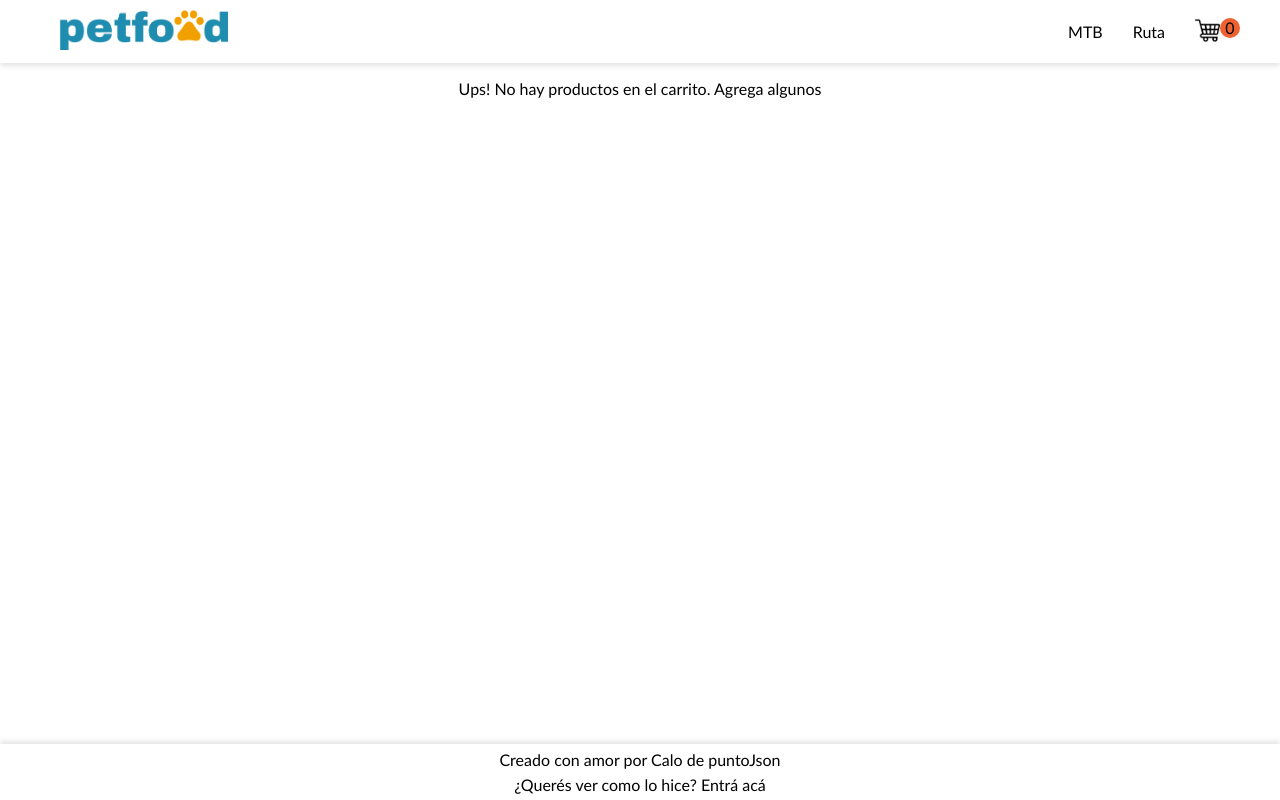
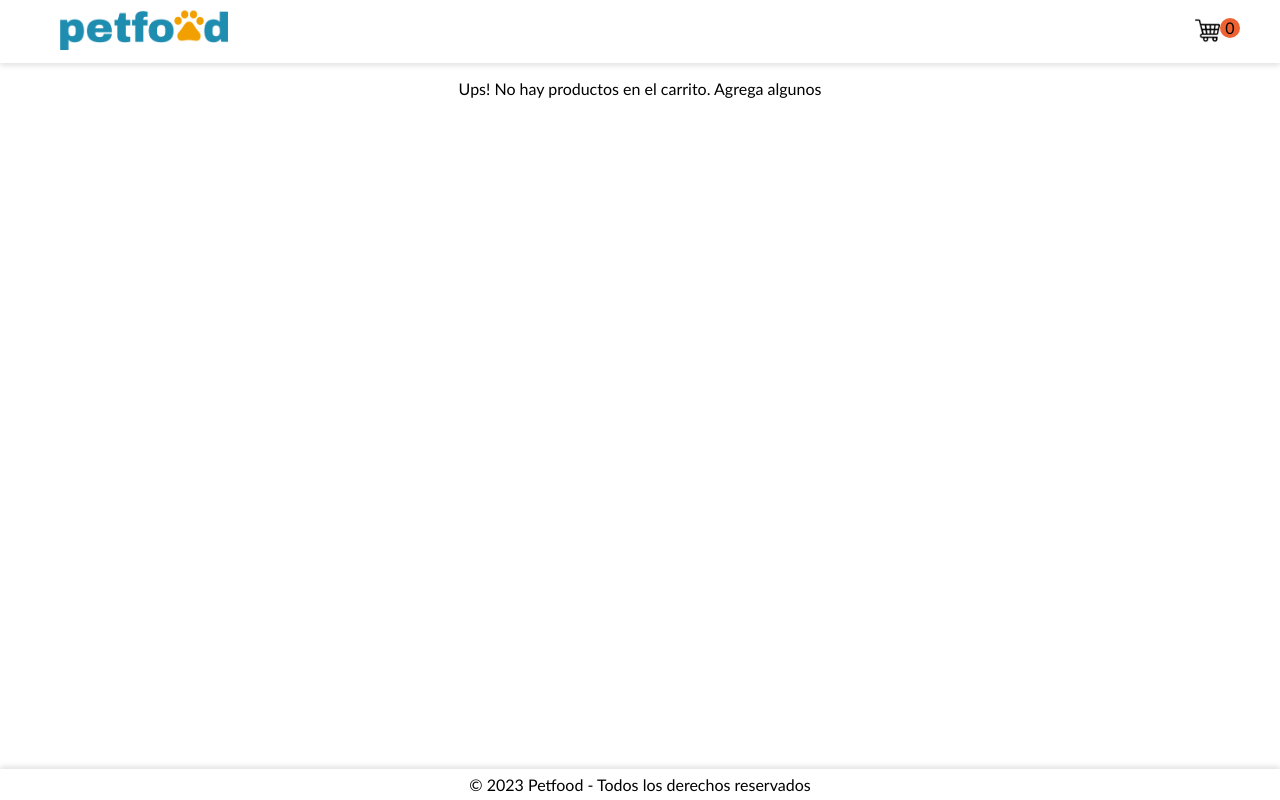
Before and after one commit to carlosvermore/Productos-y-carrito-front-y-back, a plain HTML site: page front/cart.html in a window 1280 px wide. Drawn offline with Linux system fonts and the light colour scheme.

Commit message:
cambios finales

```diff
--- a/front/cart.html
+++ b/front/cart.html
@@ -8,15 +8,13 @@
 	<link rel="stylesheet" href="cart.css">
 	<script src="./js/cart.js" defer></script>
 	<script src="./js/cartService.js" defer></script>
-	<title>Bicicletas puntoJson - Carrito</title>
+	<title>Carrito</title>
 </head>
 <body>
 	<header>
 		<nav>
 			<a href="./index.html"><img src="./img/logo.png" id="logo" alt="Logo"></a>
 			<div>
-				<a href="#">MTB</a>
-				<a href="#">Ruta</a>
 				<a href="./cart.html" id="cart"><img src="./img/iconos/shopping-cart.png" alt="Carrito de compras"><span id="cuenta-carrito">0</span></a>
 			</div>
 		</nav>
@@ -32,8 +30,7 @@
 		</section>
 	</main>
 	<footer>
-		<p>Creado con amor por Calo de <a href="https://youtube.com/@puntoJson" target="_blank">puntoJson</a></p>
-		<p>¿Querés ver como lo hice? <a href="https://youtu.be/lduIpYA66mM" target="_blank">Entrá acá</a></p>
+			<p>© 2023 Petfood - Todos los derechos reservados</p>
 	</footer>
 </body>
 </html>
--- a/front/js/index.js
+++ b/front/js/index.js
@@ -6,6 +6,7 @@ function crearTarjetasProductosInicio(productos){
     nuevaBicicleta.classList = "tarjeta-producto";
     nuevaBicicleta.innerHTML = `
       <img src="${producto.urlImagen}">
+
       <h3>${producto.nombre}</h3>
       <p>$${producto.precio}</p>
       <button>Agregar al carrito</button>
```
Also changed, not shown: front/compra-exitosa.html (+2 -4 lines), front/index.html (+1 -2 lines).
